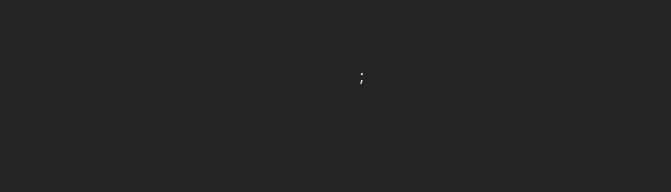
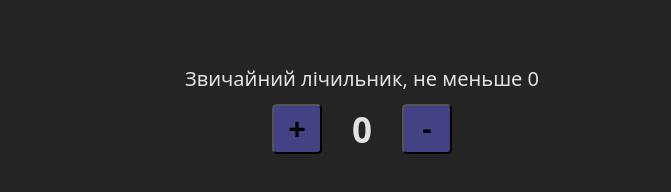
Before and after one commit to YouKnowWhoIs/Practice-CSS-React-1, a React (Vite) app: page / in a window 1280 px wide. Shown: the part 608-800 px from the top of the page, without its empty margins (278-949 px from the left). Built offline with nearby package versions, Linux system fonts and the light colour scheme.

Commit message:
add counter

```diff
--- a/src/App.jsx
+++ b/src/App.jsx
@@ -1,11 +1,13 @@
 import "./style/App.css";
 import UserList from "./component/userList/UserList.jsx";
+import Counter from "./component/counter/counter.jsx";
 
 function App() {
   return (
     <>
       <h1>Practice CSS/React 1</h1>
-      <UserList />;
+      <UserList />
+      <Counter />
     </>
   );
 }
--- /dev/null
+++ b/src/component/counter/Counter.jsx
@@ -0,0 +1,32 @@
+import "../../style/counter/Counter.css";
+import { useState } from "react";
+
+function Counter() {
+  const [counter, setCounter] = useState(0);
+
+  function handleButtonPlus() {
+    setCounter(counter + 1);
+  }
+
+  function handleButtoтMinus() {
+    if (counter < 1) return;
+    setCounter(counter - 1);
+  }
+
+  return (
+    <div className="counterItems">
+      <p className="counterTest">Звичайний лічильник, не меньше 0</p>
+      <div className="counterContainer">
+        <button type="button" onClick={handleButtonPlus}>
+          +
+        </button>
+        <p>{counter}</p>
+        <button type="button" onClick={handleButtoтMinus}>
+          -
+        </button>
+      </div>
+    </div>
+  );
+}
+
+export default Counter;
--- /dev/null
+++ b/src/style/counter/Counter.css
@@ -0,0 +1,29 @@
+.counterItems {
+  margin-bottom: 50px;
+}
+
+.counterTest {
+  margin-bottom: 10px;
+  font-size: 20px;
+}
+
+.counterContainer {
+  display: flex;
+  flex-direction: row;
+  gap: 30px;
+  justify-content: center;
+}
+
+.counterContainer button {
+  width: 50px;
+  height: 50px;
+  font-size: 30px;
+  font-weight: 900;
+  background-color: rgb(66, 66, 133);
+  border-radius: 5px;
+}
+
+.counterContainer p {
+  font-size: 35px;
+  font-weight: 900;
+}
```
